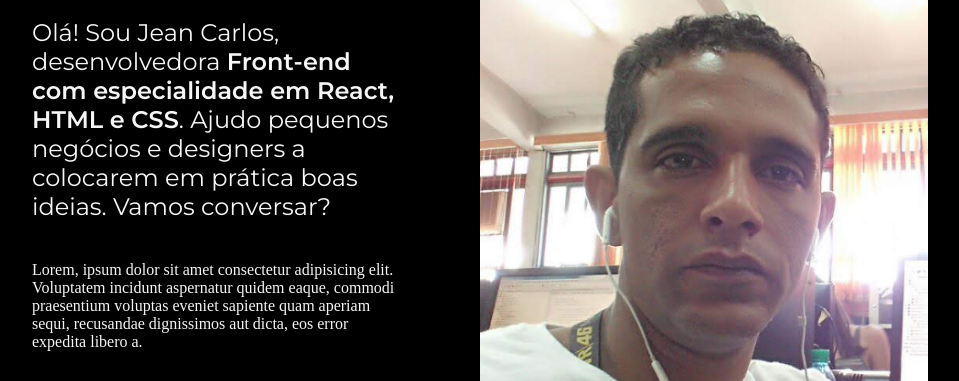
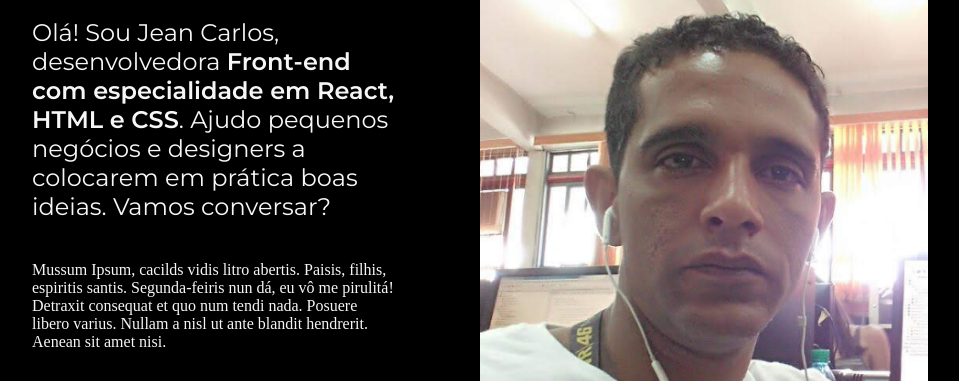
Before and after one commit to jeancarpc/portifolio, a plain HTML site: page portifolio-html/index.html in a window 1280 px wide. Shown: the part 419-800 px from the top of the page, without its empty margins (160-1119 px from the left). Drawn offline with nearby package versions, Linux system fonts and the light colour scheme.

Commit message:
mussum-ipsumm

```diff
--- a/portifolio-html/index.html
+++ b/portifolio-html/index.html
@@ -32,11 +32,13 @@
           <strong>Front-end com especialidade em React, HTML e CSS</strong>.
           Ajudo pequenos negócios e designers a colocarem em prática boas
           ideias. Vamos conversar?
+        </p>
+
         <p class="urgente">
-          Lorem, ipsum dolor sit amet consectetur adipisicing elit. Voluptatem
-          incidunt aspernatur quidem eaque, commodi praesentium voluptas eveniet
-          sapiente quam aperiam sequi, recusandae dignissimos aut dicta, eos
-          error expedita libero a.
+          Mussum Ipsum, cacilds vidis litro abertis. Paisis, filhis, espiritis
+          santis. Segunda-feiris nun dá, eu vô me pirulitá! Detraxit consequat
+          et quo num tendi nada. Posuere libero varius. Nullam a nisl ut ante
+          blandit hendrerit. Aenean sit amet nisi.
         </p>
         <div class="apresentacao_links">
           <h2 class="apresentacao_links_subtitulo">Acesse minhas redes:</h2>
```
